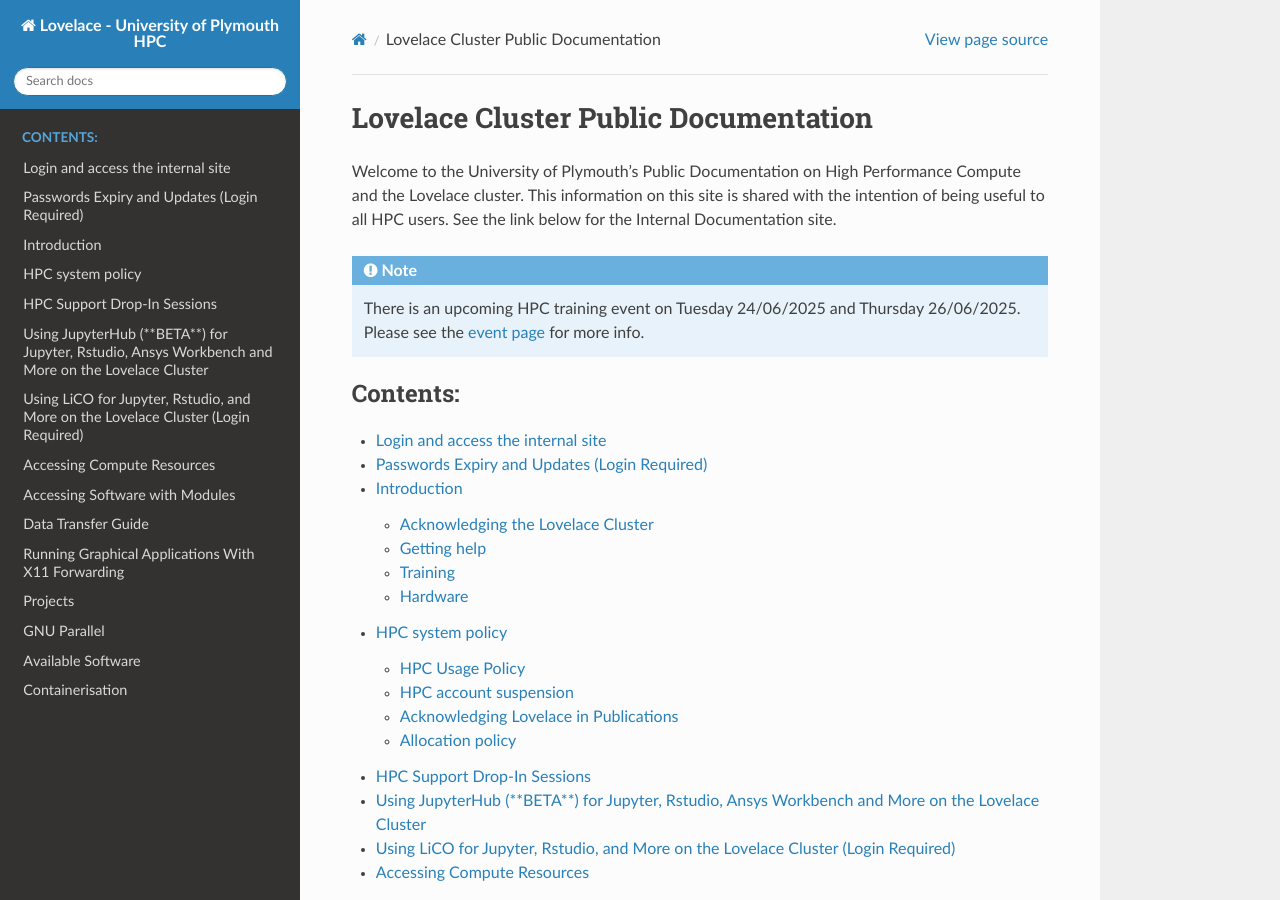
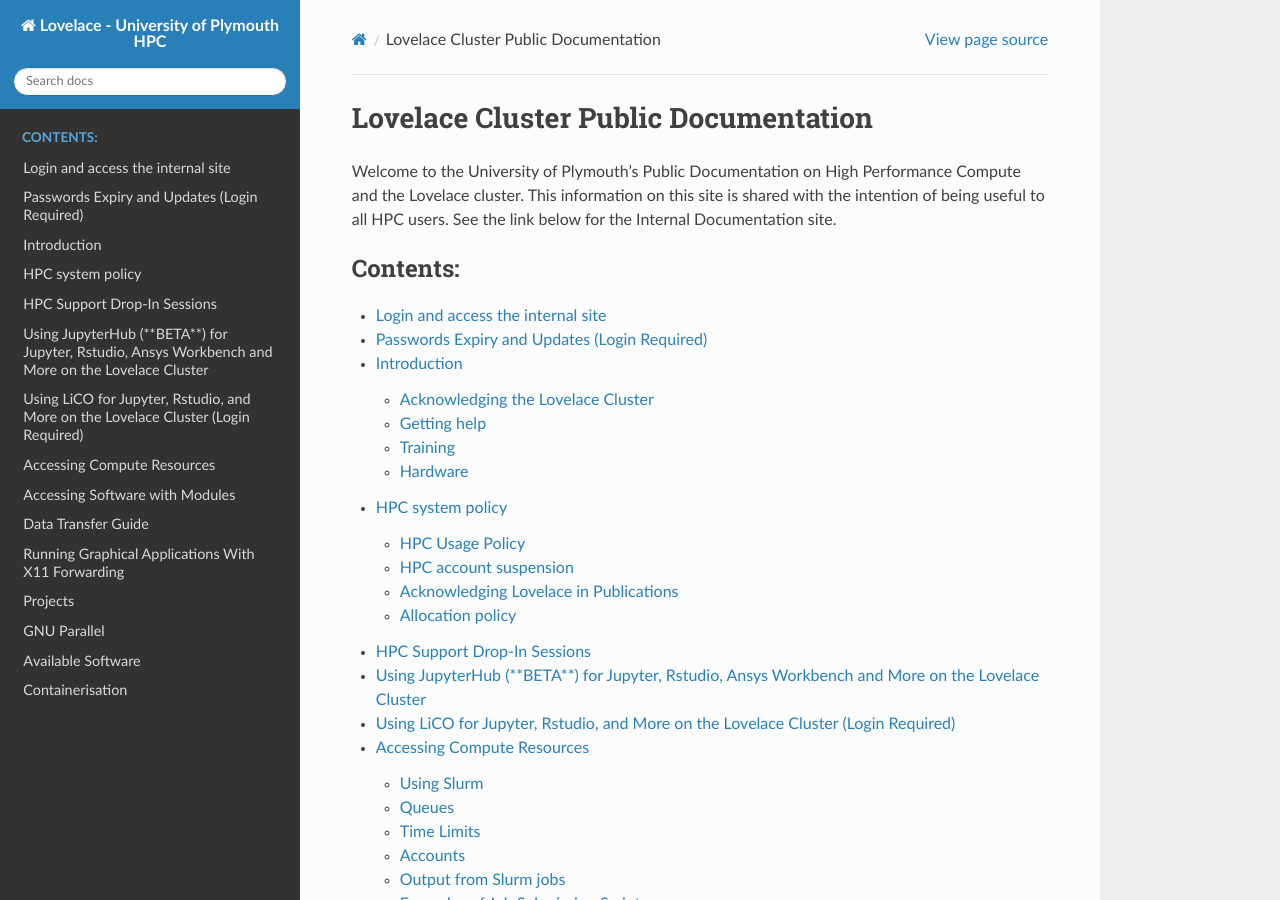
Before and after one commit to AbhinavPraveen/UoP-HPC-Docs, a Sphinx documentation site: the page built from source/index.rst, in a window 1280 px wide and 900 px high. Built offline with Sphinx 7.4.7 and the Read the Docs theme 3.1.0, drawn with Linux system fonts in a browser that asks for light colours.

Commit message:
Remove training event note

```diff
--- a/source/index.rst
+++ b/source/index.rst
@@ -7,9 +7,6 @@
 =====================================
 
 Welcome to the University of Plymouth's Public Documentation on High Performance Compute and the Lovelace cluster. This information on this site is shared with the intention of being useful to all HPC users. See the link below for the Internal Documentation site.
-
-.. note::
-   There is an upcoming HPC training event on Tuesday 24/06/2025 and Thursday 26/06/2025. Please see the `event page <https://www.plymouth.ac.uk/whats-on/hpc-training>`_ for more info.
 
 .. toctree::
    :maxdepth: 2
```
